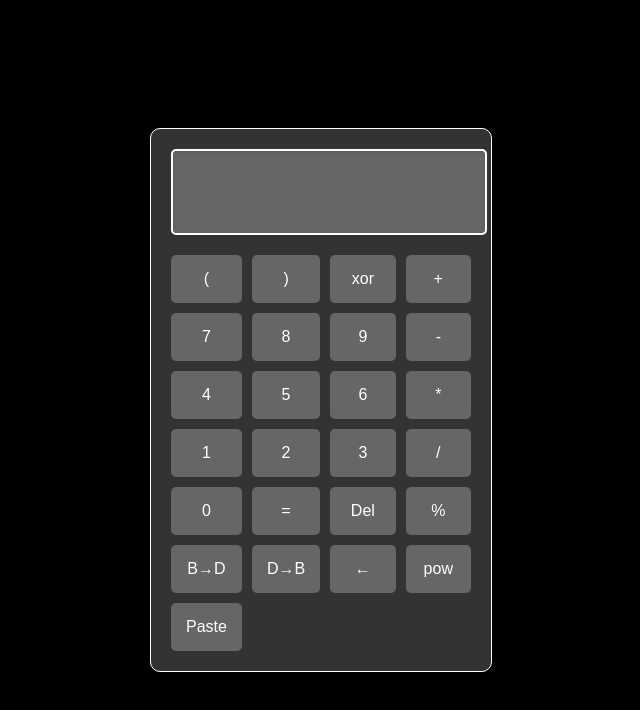
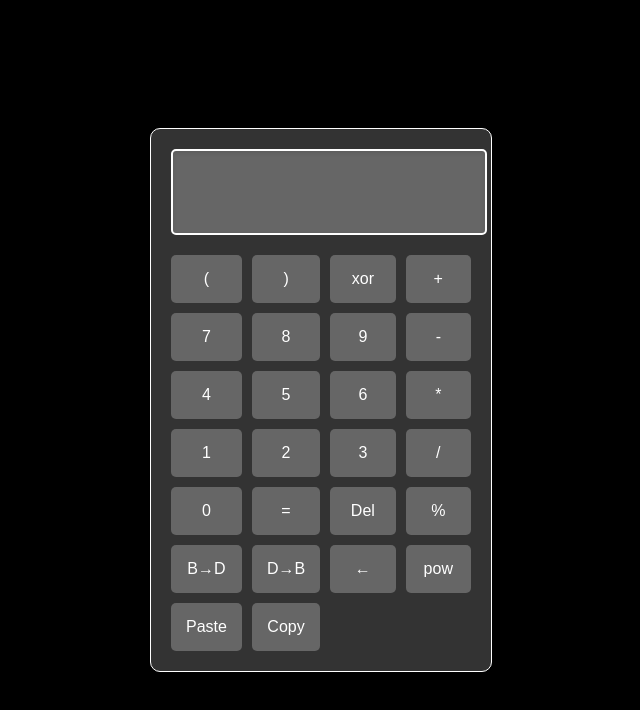
Before and after one commit to mh-utsho/Calculator, a plain HTML site: page index.html in a window 1280 px wide. Shown: the whole page, without its empty margins (319-959 px from the left). Drawn offline with Linux system fonts and the light colour scheme.

Commit message:
Update index.html

```diff
--- a/index.html
+++ b/index.html
@@ -35,6 +35,8 @@
             <button onclick="backspace()">←</button>
             <button onclick="appendOperator('**')">pow</button>
             <button onclick="pasteText()">Paste</button>
+            <button onclick="copyText()">Copy</button>
+            <!-- <button onclick="copyText()">Copy Result</button> -->
         </div>
     </div>
     <script src="script.js"></script>
```
